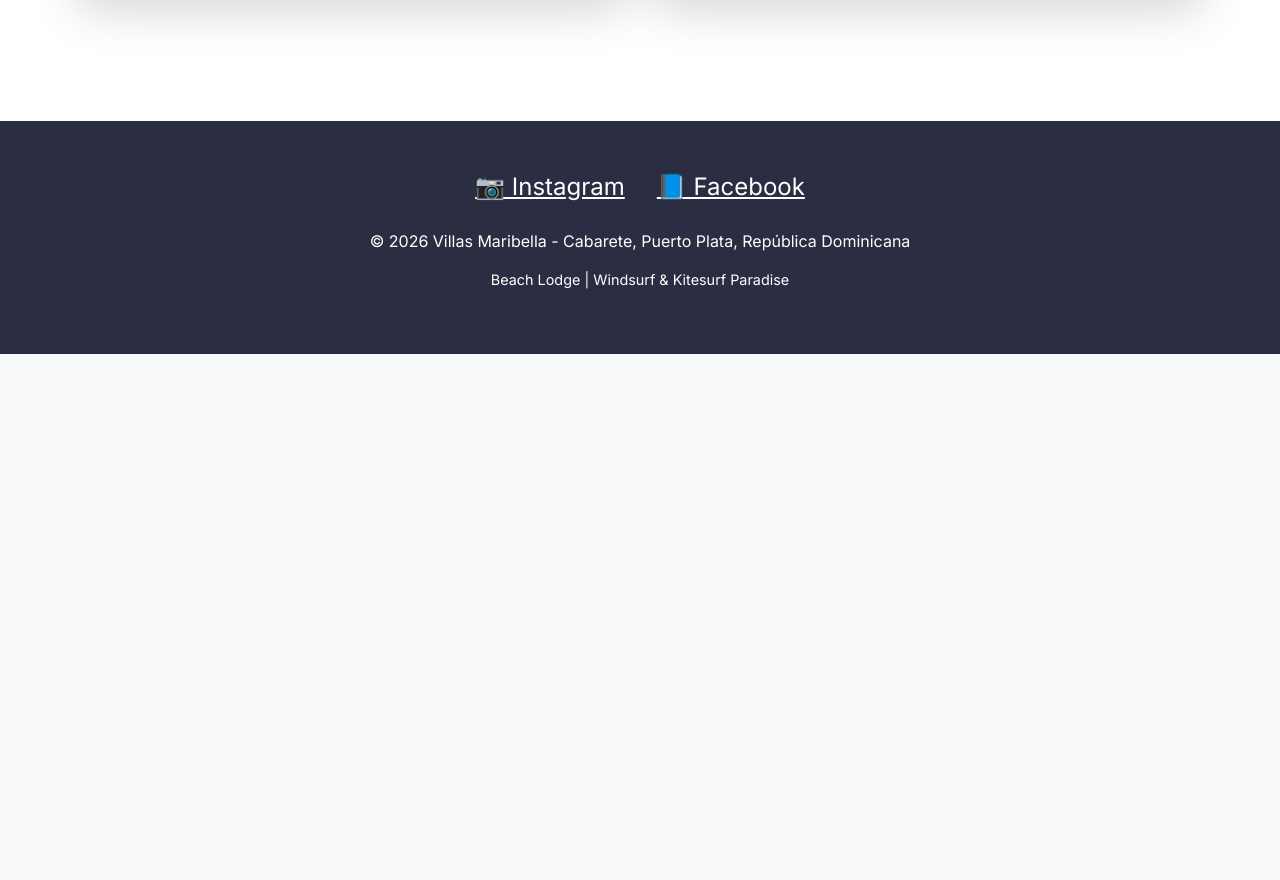
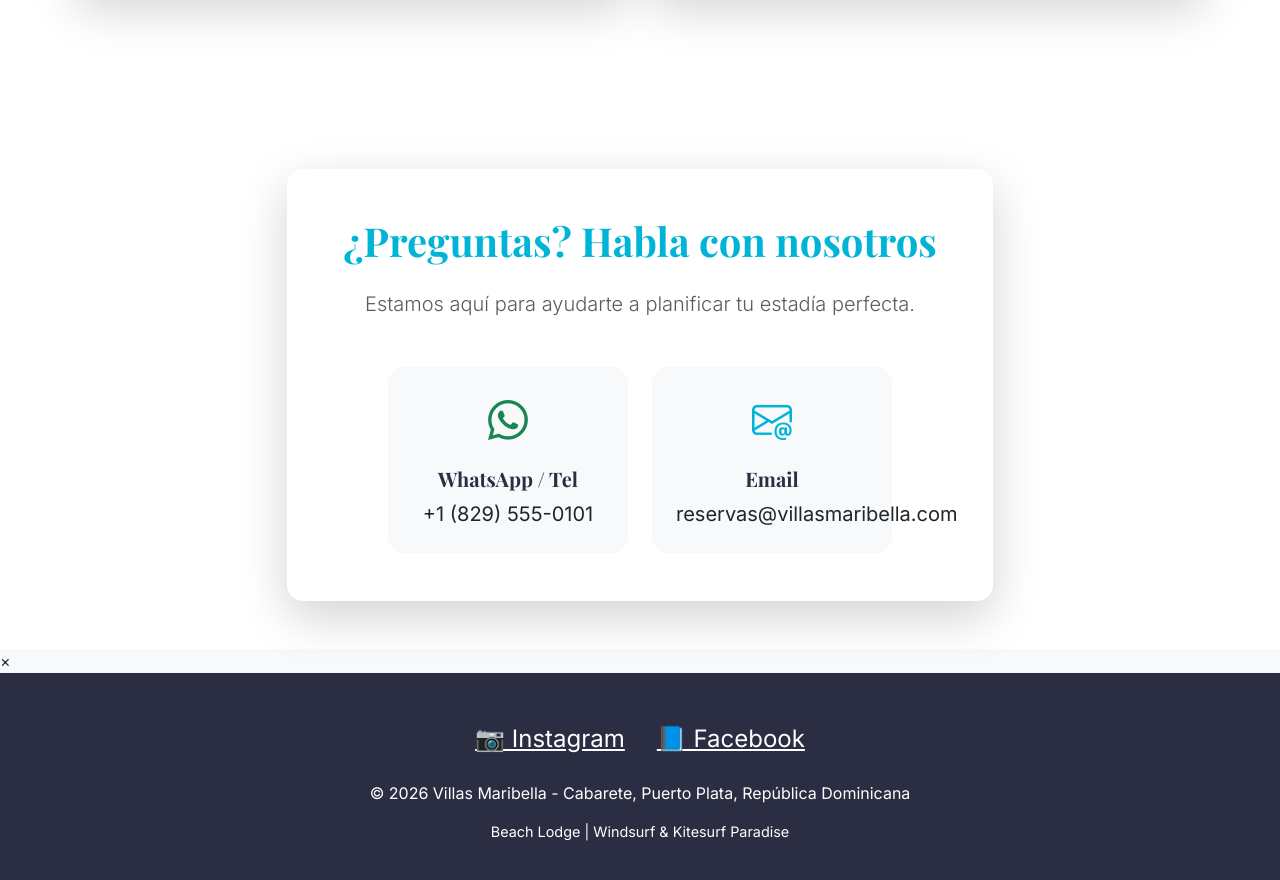
Before and after one commit to Drim0717/Villas-Maribella, a plain HTML site: page client/index.html in a window 1280 px wide. Shown: the part 4540-5420 px from the top of the page. Before the commit the page ends 4894 px from the top, so only its background shows below. Drawn offline with nearby package versions, Linux system fonts and the light colour scheme; no server answers.

Commit message:
Implementacion de entrada a las fotos y arreglo del contacti

```diff
--- a/client/index.html
+++ b/client/index.html
@@ -58,7 +58,7 @@
                     <h1 class="display-1 hero-title mb-4">Villas Maribella</h1>
                     <p class="hero-subtitle mb-5">Descubre el paraíso en la tierra. Lujo minimalista y <br
                             class="d-none d-md-block"> serenidad tropical en cada rincón.</p>
-                    <a href="#amenidades" class="btn btn-cyan btn-lg rounded-pill px-5 py-3 fw-bold shadow-lg">Explorar
+                    <a href="#galeria" class="btn btn-cyan btn-lg rounded-pill px-5 py-3 fw-bold shadow-lg">Explorar
                         Villas</a>
                 </div>
             </div>
@@ -237,9 +237,7 @@
             </div>
 
 
-            <!-- MAIN RESERVATION GRID 2x2 -->
             <div class="row g-4 mb-5">
-                <!-- TOP LEFT: GALLERY (RED CONCEPT) -->
                 <div class="col-lg-6">
                     <div class="card border-0 rounded-4 shadow-lg overflow-hidden h-100 bg-white">
                         <div id="villaGallery" class="villa-gallery-container position-relative" style="height: 350px;">
@@ -265,7 +263,6 @@
                     </div>
                 </div>
 
-                <!-- TOP RIGHT: SELECTOR (BLUE CONCEPT) -->
                 <div class="col-lg-6">
                     <div class="bg-white rounded-4 p-4 shadow-lg text-dark h-100">
                         <h3 class="h5 text-primary fw-bold mb-4 d-flex align-items-center">
@@ -312,7 +309,6 @@
                     </div>
                 </div>
 
-                <!-- BOTTOM LEFT: CALENDAR (YELLOW CONCEPT) -->
                 <div class="col-lg-6">
                     <div class="bg-white rounded-4 p-4 shadow-lg text-dark h-100">
                         <div class="d-flex justify-content-between align-items-center mb-4">
@@ -337,7 +333,7 @@
                     </div>
                 </div>
 
-                <!-- BOTTOM RIGHT: FORM (GREEN CONCEPT) -->
+
                 <div class="col-lg-6">
                     <div class="bg-white rounded-4 p-4 shadow-lg text-dark h-100 d-flex flex-column">
                         <div class="summary-box-premium mb-4 p-4 rounded-4 shadow-sm">
@@ -397,6 +393,37 @@
         <div class="hero-overlay" style="z-index: 1;"></div>
     </section>
 
+    <!-- SECCIÓN DETALLES DE CONTACTO -->
+    <section id="detalles-contacto" class="py-5 bg-white">
+        <div class="container">
+            <div class="row justify-content-center">
+                <div class="col-lg-8">
+                    <div class="contact-card-premium p-5 rounded-4 shadow-lg text-center">
+                        <h2 class="display-6 fw-bold text-primary mb-4">¿Preguntas? Habla con nosotros</h2>
+                        <p class="lead text-muted mb-5">Estamos aquí para ayudarte a planificar tu estadía perfecta.</p>
+
+                        <div class="row g-4 justify-content-center">
+                            <div class="col-md-5">
+                                <div class="contact-item p-4 rounded-4 bg-light h-100 transition-all">
+                                    <i class="bi bi-whatsapp fs-1 text-success mb-3 d-block"></i>
+                                    <h4 class="h5 fw-bold mb-2">WhatsApp / Tel</h4>
+                                    <p class="mb-0 text-dark fs-5">+1 (829) 555-0101</p>
+                                </div>
+                            </div>
+                            <div class="col-md-5">
+                                <div class="contact-item p-4 rounded-4 bg-light h-100 transition-all">
+                                    <i class="bi bi-envelope-at fs-1 text-primary mb-3 d-block"></i>
+                                    <h4 class="h5 fw-bold mb-2">Email</h4>
+                                    <p class="mb-0 text-dark fs-5">reservas@villasmaribella.com</p>
+                                </div>
+                            </div>
+                        </div>
+                    </div>
+                </div>
+            </div>
+        </div>
+    </section>
+
     <!-- MODAL DE PAGO -->
     <div id="paymentModal" class="modal">
         <div class="modal-dialog">
@@ -404,6 +431,12 @@
                 <!-- Contenido dinámico generado por JavaScript -->
             </div>
         </div>
+    </div>
+
+    <!-- LIGHTBOX PARA IMÁGENES -->
+    <div id="lightbox" class="lightbox" onclick="window.closeLightbox()">
+        <span class="close-lightbox" onclick="window.closeLightbox()">&times;</span>
+        <img class="lightbox-content" id="lightboxImg">
     </div>
 
 
```
